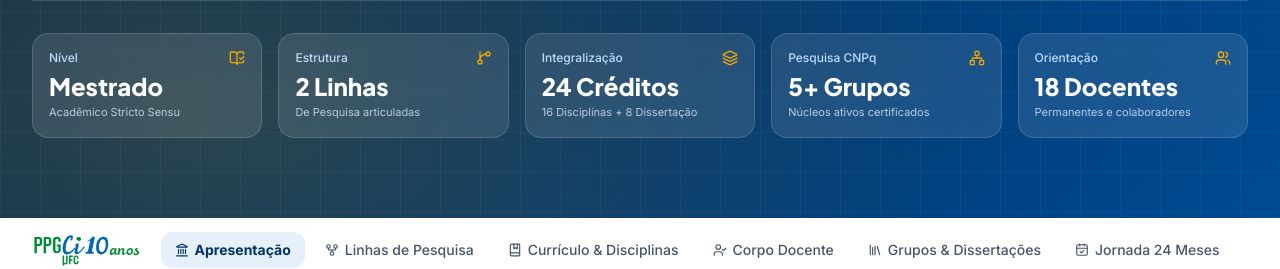
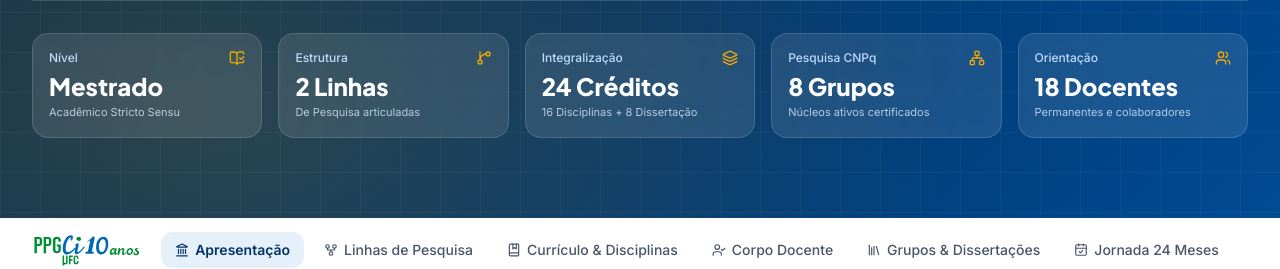
Before and after one commit to andreagets/Guia-interativo-PPGCI-UFC, a plain HTML site: page index.html in a window 1280 px wide. Shown: the part 541-810 px from the top of the page. Drawn offline with nearby package versions, Linux system fonts and the light colour scheme.

Commit message:
Update group count and badge display logic

```diff
--- a/index.html
+++ b/index.html
@@ -292,7 +292,7 @@
             <span class="text-xs font-medium text-blue-200">Pesquisa CNPq</span>
             <i data-lucide="network" class="w-4 h-4 text-ufc-gold"></i>
           </div>
-          <div class="text-xl sm:text-2xl font-display font-extrabold text-white">5+ Grupos</div>
+          <div class="text-xl sm:text-2xl font-display font-extrabold text-white">8 Grupos</div>
           <div class="text-[11px] text-blue-100/80 mt-0.5">Núcleos ativos certificados</div>
         </div>
 
@@ -2061,7 +2061,7 @@ const GRUPOS_DATA = [
                   </h4>
                   <div class="flex flex-wrap items-center gap-1.5 mt-1">
                     <span class="px-2 py-0.5 rounded-md text-[11px] font-bold ${linhaBadgeClass}">
-                      ${isL1 ? 'Linha 1' : 'Linha 2'}
+                     ${g.linha === 'Ambas' ? 'Linhas 1 e 2' : isL1 ? 'Linha 1' : 'Linha 2'}
                     </span>
                     <span class="px-2 py-0.5 rounded-md text-[11px] font-medium bg-slate-100 text-slate-600">
                       ${doc.vinculo}
```
